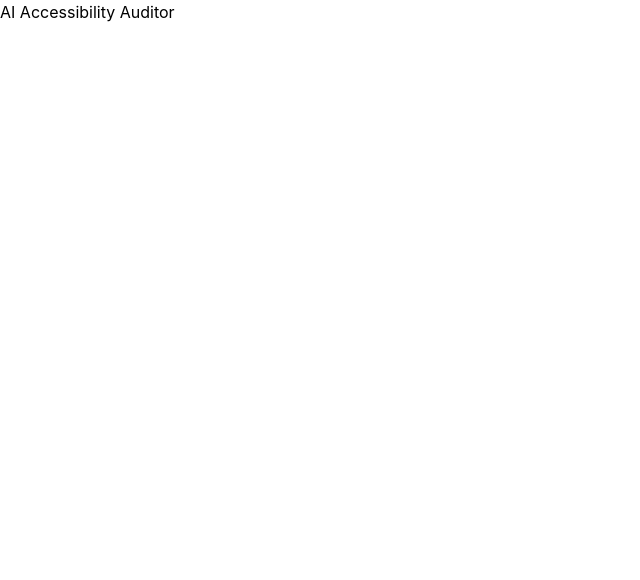
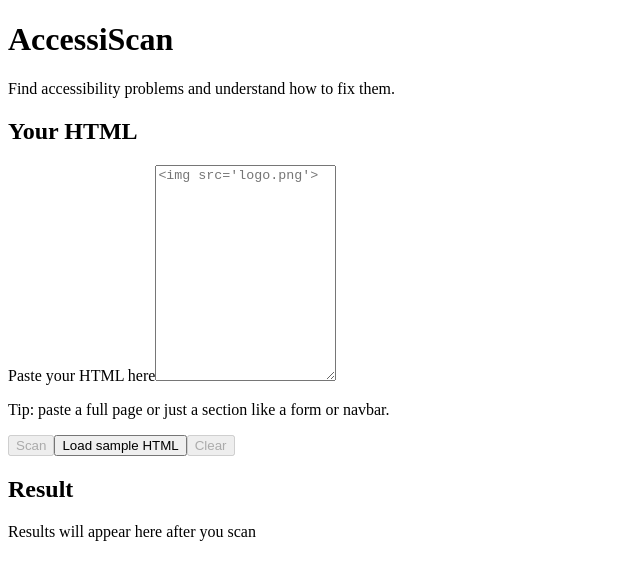
Before and after one commit to adrija-03/accessibility-auditor, a React (Vite) app: page / in a window 1280 px wide. Shown: the top 580 px of the page, without its empty margins (0-640 px from the left). Built offline with nearby package versions, Linux system fonts and the light colour scheme.

Commit message:
input panel UI designed

```diff
--- a/index.html
+++ b/index.html
@@ -4,7 +4,7 @@
     <meta charset="UTF-8" />
     <link rel="icon" type="image/svg+xml" href="/favicon.svg" />
     <meta name="viewport" content="width=device-width, initial-scale=1.0" />
-    <title>accessibility-auditor</title>
+    <title>AccessiScan</title>
   </head>
   <body>
     <div id="root"></div>
--- a/src/App.css
+++ /dev/null
@@ -1 +0,0 @@
-@import "tailwindcss";
--- a/src/App.jsx
+++ b/src/App.jsx
@@ -1,9 +1,33 @@
-import './App.css'
+import { useState } from "react"
+import InputPanel from "./components/InputPanel"
 
 function App() {
+  const [receivedHtml, setReveivedHtml] = useState('')
+  const [scanned, setScanned] = useState(false)
+
+  function handleScan(html) {
+    setReveivedHtml(html)
+    setScanned(true)
+  }
 
   return (
-    <div>AI Accessibility Auditor</div>
+    <div>
+      <header>
+        <h1>AccessiScan</h1>
+        <p>Find accessibility problems and understand how to fix them.</p>
+      </header>
+      <main>
+        <section>
+          <h2>Your HTML</h2>
+          <InputPanel onScan={handleScan} />
+        </section>
+
+        <section>
+          <h2>Result</h2>
+          {scanned ? <p>{receivedHtml}</p> : <p>Results will appear here after you scan</p>}
+        </section>
+      </main>
+    </div>
   )
 }
 
--- /dev/null
+++ b/src/components/InputPanel.jsx
@@ -0,0 +1,45 @@
+import { useState } from 'react'
+import { sampleHtml } from '../utils/sampleHtml'
+
+function InputPanel({onScan}) {
+    const [html, setHtml] = useState('')
+
+    const isEmpty = html.trim() === ''
+
+    function handleScan() {
+        onScan(html)
+    }
+
+    function handleSampleLoad() {
+        setHtml(sampleHtml)
+    }
+
+    function handleClear() {
+        setHtml('')
+    }
+
+    return (
+        <div>
+            <label htmlFor='html-input'>Paste your HTML here</label>
+            <textarea
+                id="html-input"
+                value={html}
+                onChange={(e) => setHtml(e.target.value)}
+                rows={14}
+                placeholder="<img src='logo.png'>"
+                spellCheck={false}
+            />
+            <p>
+                Tip: paste a full page or just a section like a form or navbar.
+            </p>
+            <div>
+                <button onClick={handleScan} disabled={isEmpty}>Scan</button>
+                <button onClick={handleSampleLoad}>Load sample HTML</button>
+                <button onClick={handleClear} disabled={isEmpty}>Clear</button>
+            </div>
+
+        </div>
+    )
+}
+
+export default InputPanel
--- /dev/null
+++ b/src/utils/sampleHtml.js
@@ -0,0 +1,22 @@
+export const sampleHtml = `<!DOCTYPE html>
+<html lang="en">
+<head>
+  <title>Sample Page</title>
+</head>
+<body>
+  <h1>Welcome to my shop</h1>
+  <h4>Our best products</h4>
+
+  <img src="logo.png">
+
+  <button></button>
+
+  <form>
+    <input type="text" placeholder="Enter your email">
+  </form>
+
+  <p style="color: #cccccc; background: #ffffff;">
+    Limited time offer. Buy now!
+  </p>
+</body>
+</html>`;
```
Also changed, not shown: src/components/ScoreCard.jsx (added), src/components/ViolationCard.jsx (added), src/components/ViolationsList.jsx (added).
